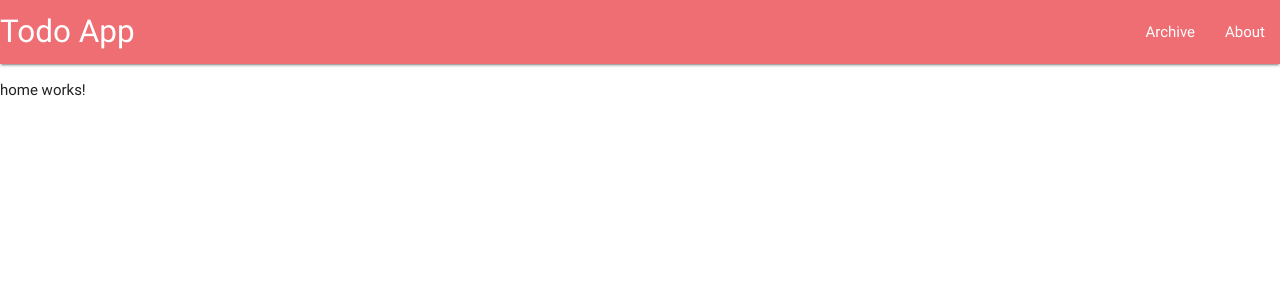
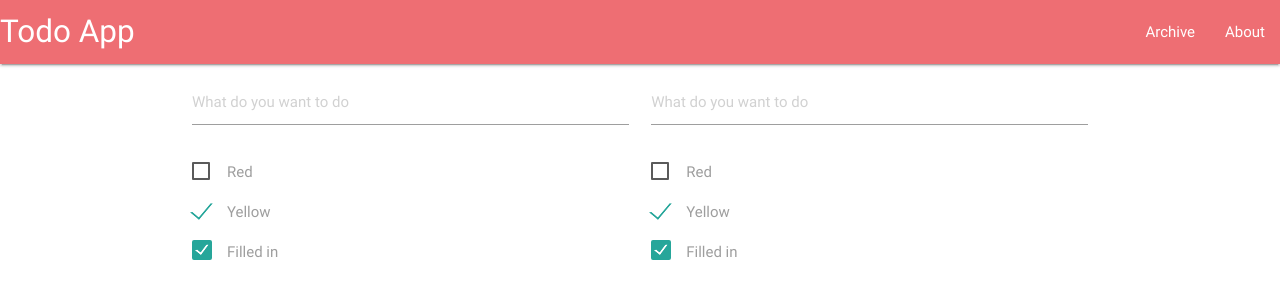
Before and after one commit to sundarcodes/Angular-bootcamp-21-Aug, an Angular app in the folder todo-app/: page / in a window 1280 px wide. Shown: the top 300 px of the page. Built offline with nearby package versions, Linux system fonts and the light colour scheme.

Commit message:
Added grid layout

```diff
--- a/todo-app/src/app/app.component.html
+++ b/todo-app/src/app/app.component.html
@@ -1,2 +1,4 @@
 <app-nav-bar></app-nav-bar>
-<app-home></app-home>
+<div class="container">
+  <app-home></app-home>
+</div>
--- a/todo-app/src/app/home/home.component.html
+++ b/todo-app/src/app/home/home.component.html
@@ -1,3 +1,9 @@
-<p>
-  home works!
-</p>
+<div class="row">
+  <div class="col s6">
+    <app-todo-list></app-todo-list>
+  </div>
+
+  <div class="col s6">
+    <app-todo-list></app-todo-list>
+  </div>
+</div>
--- a/todo-app/src/app/todo-list/todo-list.component.html
+++ b/todo-app/src/app/todo-list/todo-list.component.html
@@ -1,3 +1,17 @@
+<div class="input-field">
+      <input placeholder="What do you want to do"type="text">
+      <!--<label for="first_name">Todo Task Name</label>-->
+</div>
+
 <p>
-  todo-list works!
-</p>
+      <input type="checkbox" id="test5" />
+      <label for="test5">Red</label>
+    </p>
+    <p>
+      <input type="checkbox" id="test6" checked="checked" />
+      <label for="test6">Yellow</label>
+    </p>
+    <p>
+      <input type="checkbox" class="filled-in" id="filled-in-box" checked="checked" />
+      <label for="filled-in-box">Filled in</label>
+    </p>
```
